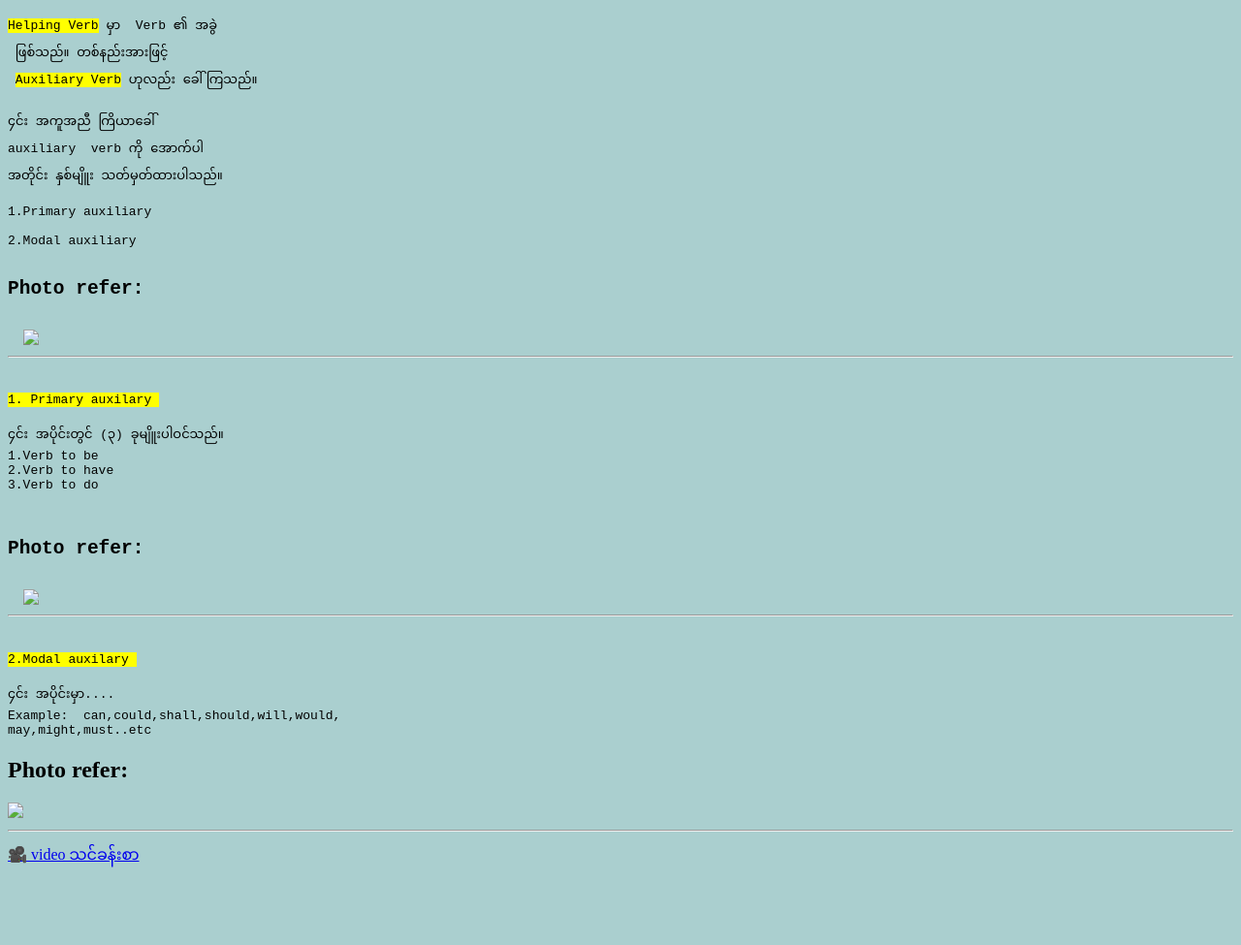
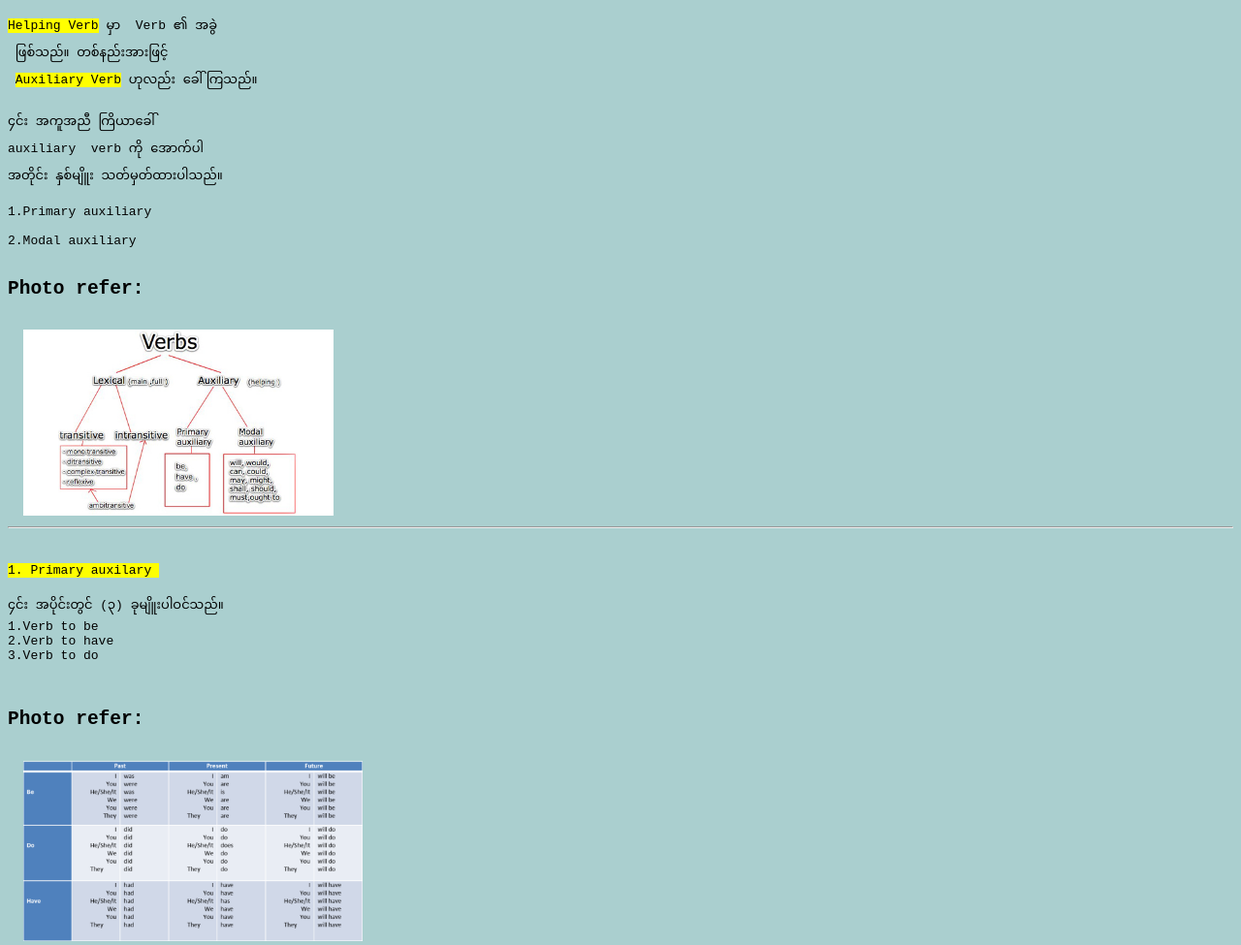
Before and after one commit to winopo/html, a plain HTML site: page helping.html in a window 1280 px wide. Shown: the top 975 px of the page at 97% size. Before the commit the page ends 909 px from the top, so only its background shows below. Drawn offline with Linux system fonts and the light colour scheme.

Commit message:
Update helping.html

```diff
--- a/helping.html
+++ b/helping.html
@@ -22,7 +22,7 @@ auxiliary  verb ကို အောက်ပါ
 2.Modal auxiliary
 
 <h2>Photo refer:</h2>
-  <img src="img/three.jpg" width="320"><hr>
+  <img src="three.jpg" width="320"><hr>
 <mark>
 1. Primary auxilary </mark>
 
@@ -32,7 +32,7 @@ auxiliary  verb ကို အောက်ပါ
 3.Verb to do
 <br>
 <h2>Photo refer:</h2>
-  <img src="img/four.png" width="350"><hr>
+  <img src="four.png" width="350"><hr>
 
 <mark>2.Modal auxilary </mark>
 
@@ -41,7 +41,7 @@ Example:  can,could,shall,should,will,would,
 may,might,must..etc
 </pre>
 <h2>Photo refer:</h2>
-  <img src="img/five.jpg" width="320"><hr>
+  <img src="five.jpg" width="320"><hr>
   <a href="one.html" >🎥 video သင်ခန်းစာ</a>
 
 
```
